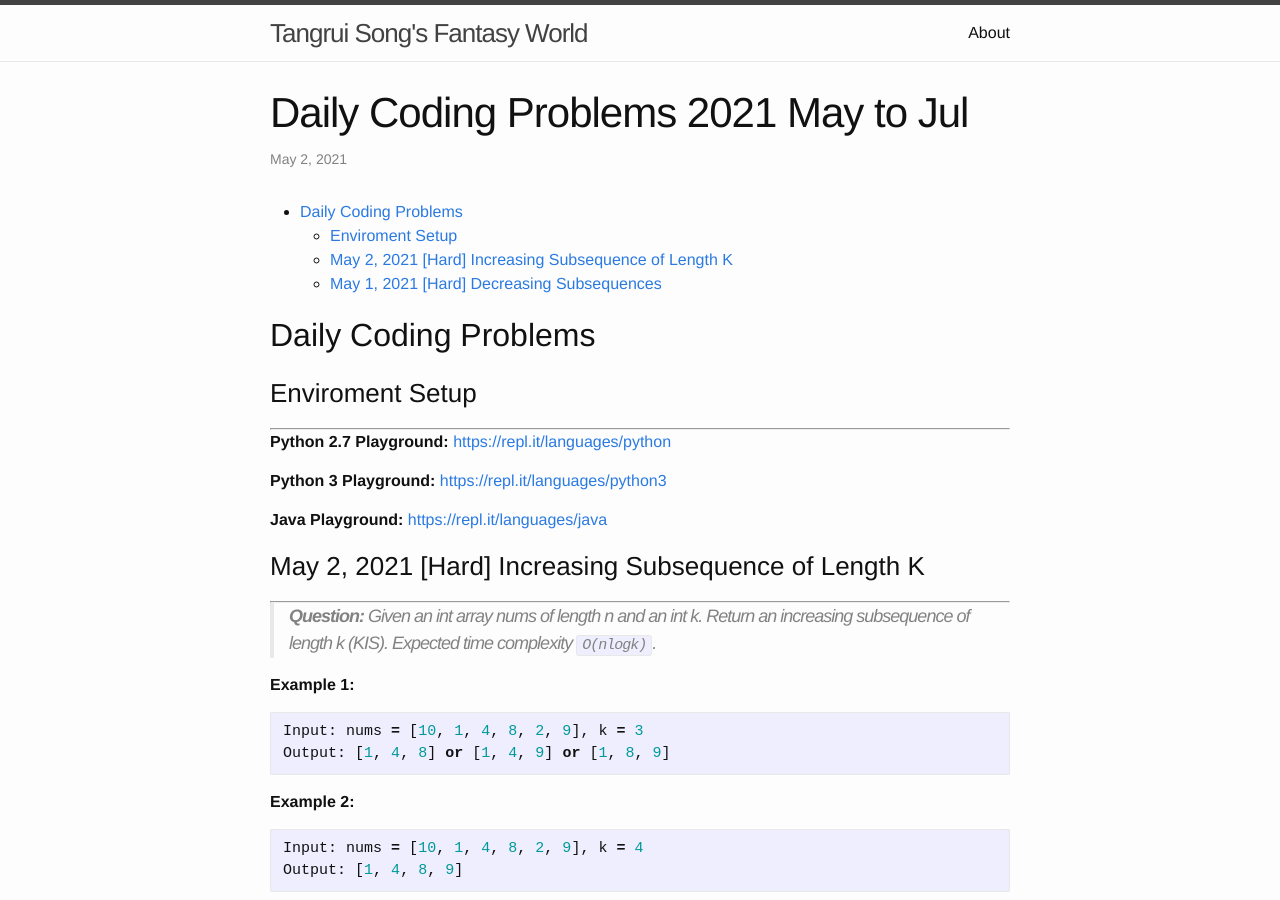
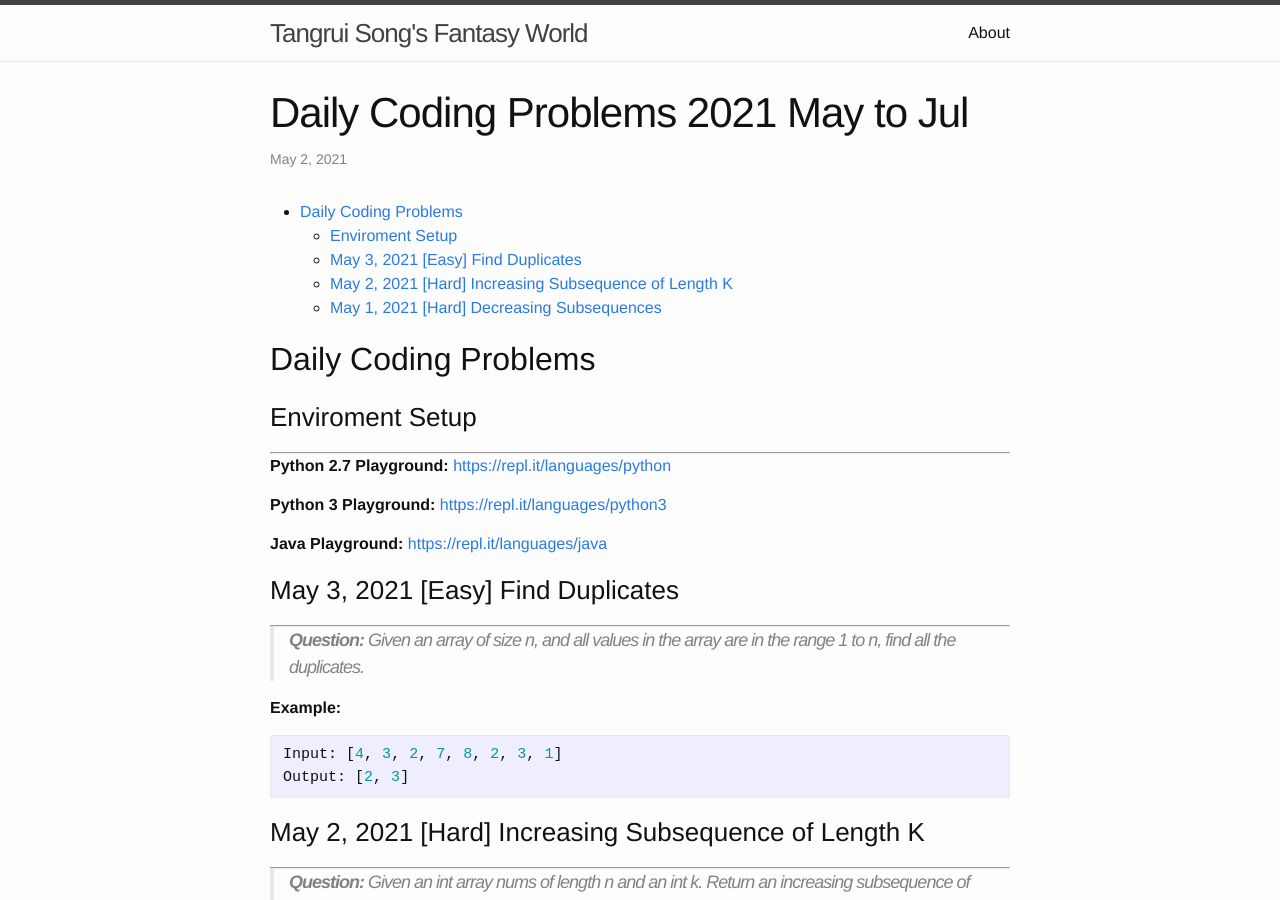
Before and after one commit to trsong/trsong.github.io, a Jekyll site: the page built from _posts/2021-05-01-DailyQuestionsMay.md, in a window 1280 px wide and 900 px high. Built offline with Jekyll 4.4.1, drawn with Linux system fonts in a browser that asks for light colours.

Commit message:
Add May 3 question.

````diff
--- a/_posts/2021-05-01-DailyQuestionsMay.md
+++ b/_posts/2021-05-01-DailyQuestionsMay.md
@@ -18,6 +18,16 @@ categories: Python/Java
 
 **Java Playground:** [https://repl.it/languages/java](https://repl.it/languages/java)
 
+
+### May 3, 2021 \[Easy\] Find Duplicates
+---
+> **Question:** Given an array of size n, and all values in the array are in the range 1 to n, find all the duplicates.
+
+**Example:**
+```py
+Input: [4, 3, 2, 7, 8, 2, 3, 1]
+Output: [2, 3]
+```
 
 ### May 2, 2021 \[Hard\] Increasing Subsequence of Length K
 ---
````
